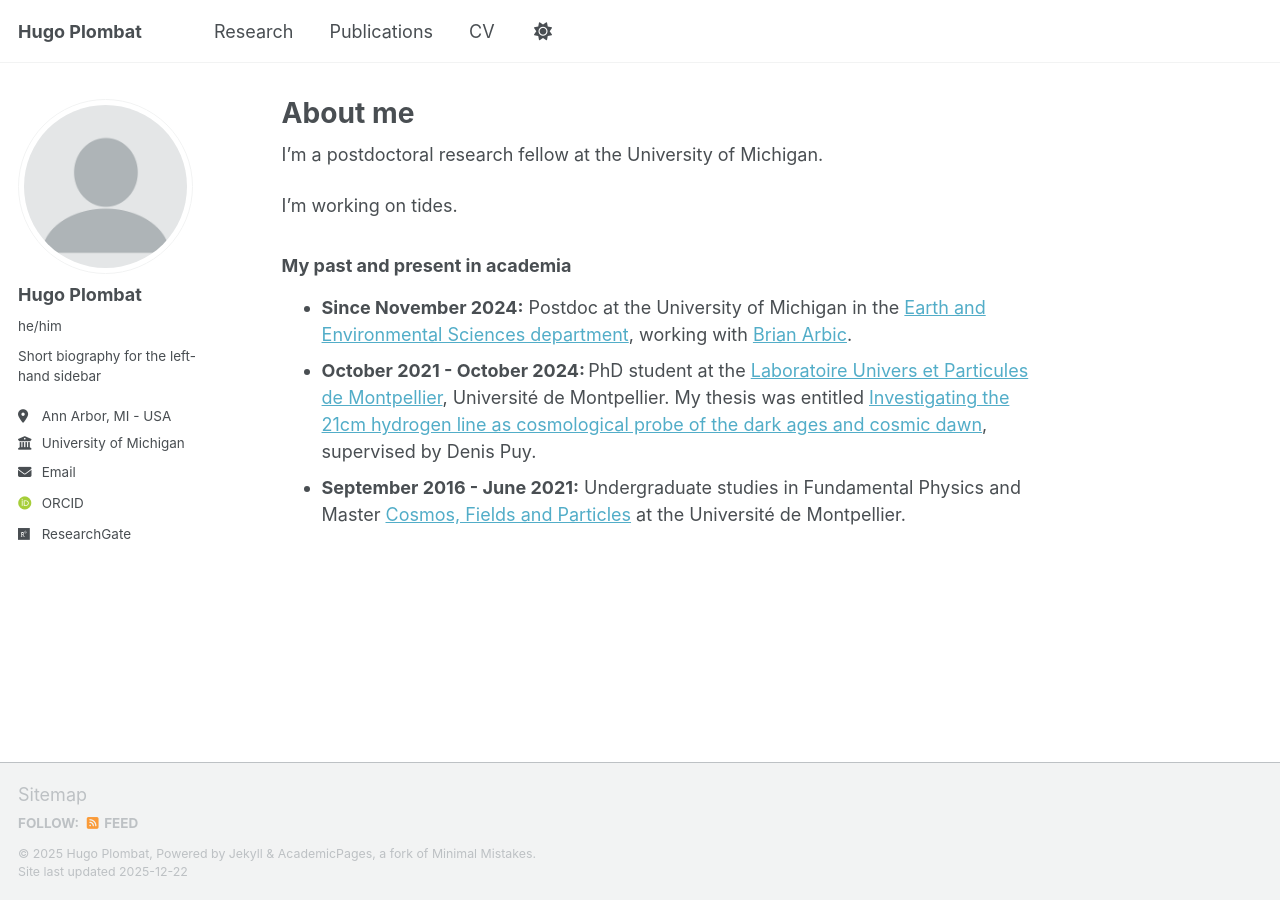
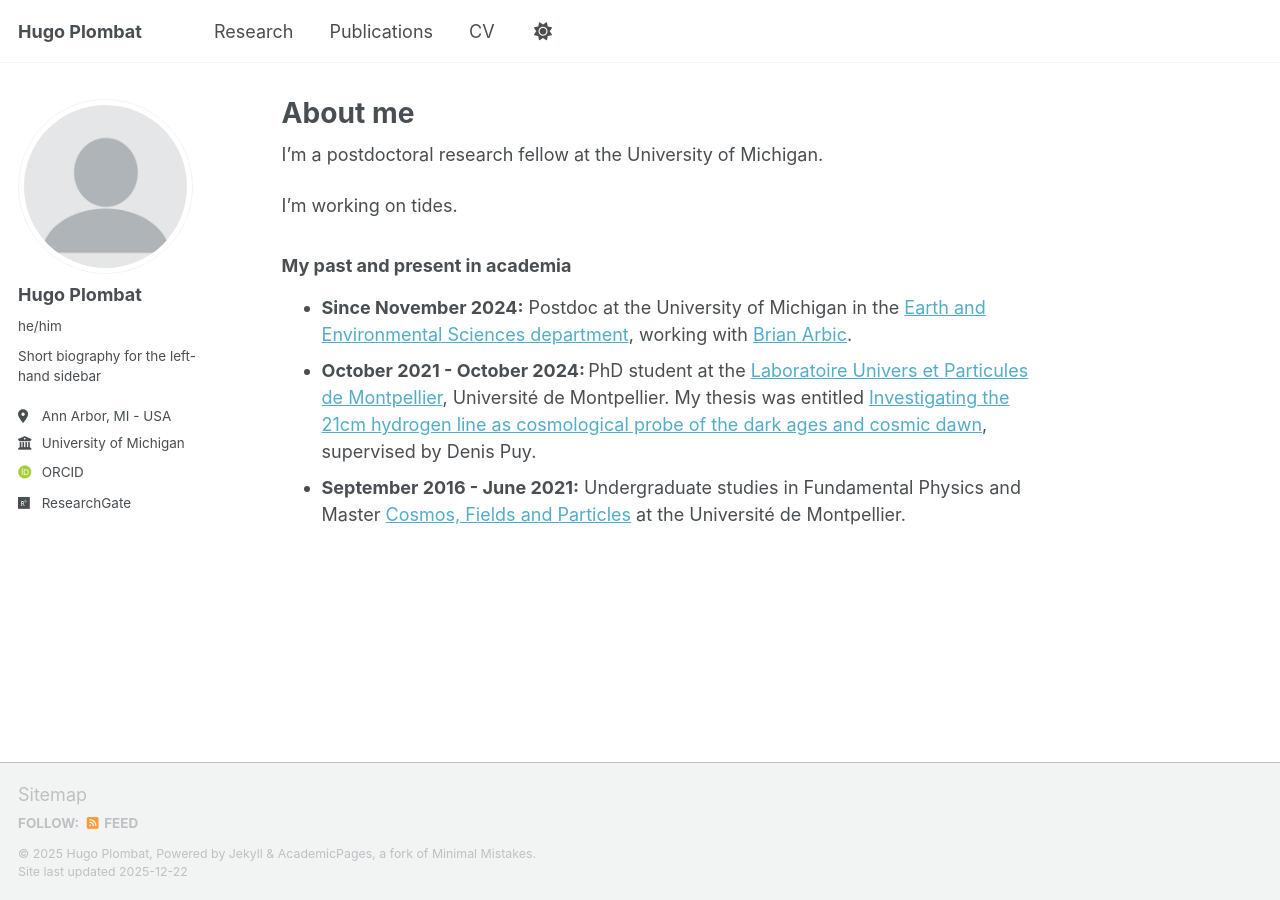
Before and after one commit to Hplombat/hugo.plombat, a Jekyll site: the page built from _pages/about.md, in a window 1280 px wide. Built offline with Jekyll 4.4.1, drawn with Linux system fonts in a browser that asks for light colours; some web fonts are replaced; a script bundle is joined from its source files by our own code; library files that are not in the unit come from our copies.

Commit message:
Update _config.yml

```diff
--- a/_config.yml
+++ b/_config.yml
@@ -30,7 +30,7 @@ author:
   location         : "Ann Arbor, MI - USA"
   employer         : "University of Michigan"
   uri              : # URL
-  email            : "plombat@umich.edu"
+  plombat@umich.edu            : "plombat@umich.edu"
 
   # Academic websites
   academia         : # URL
```
